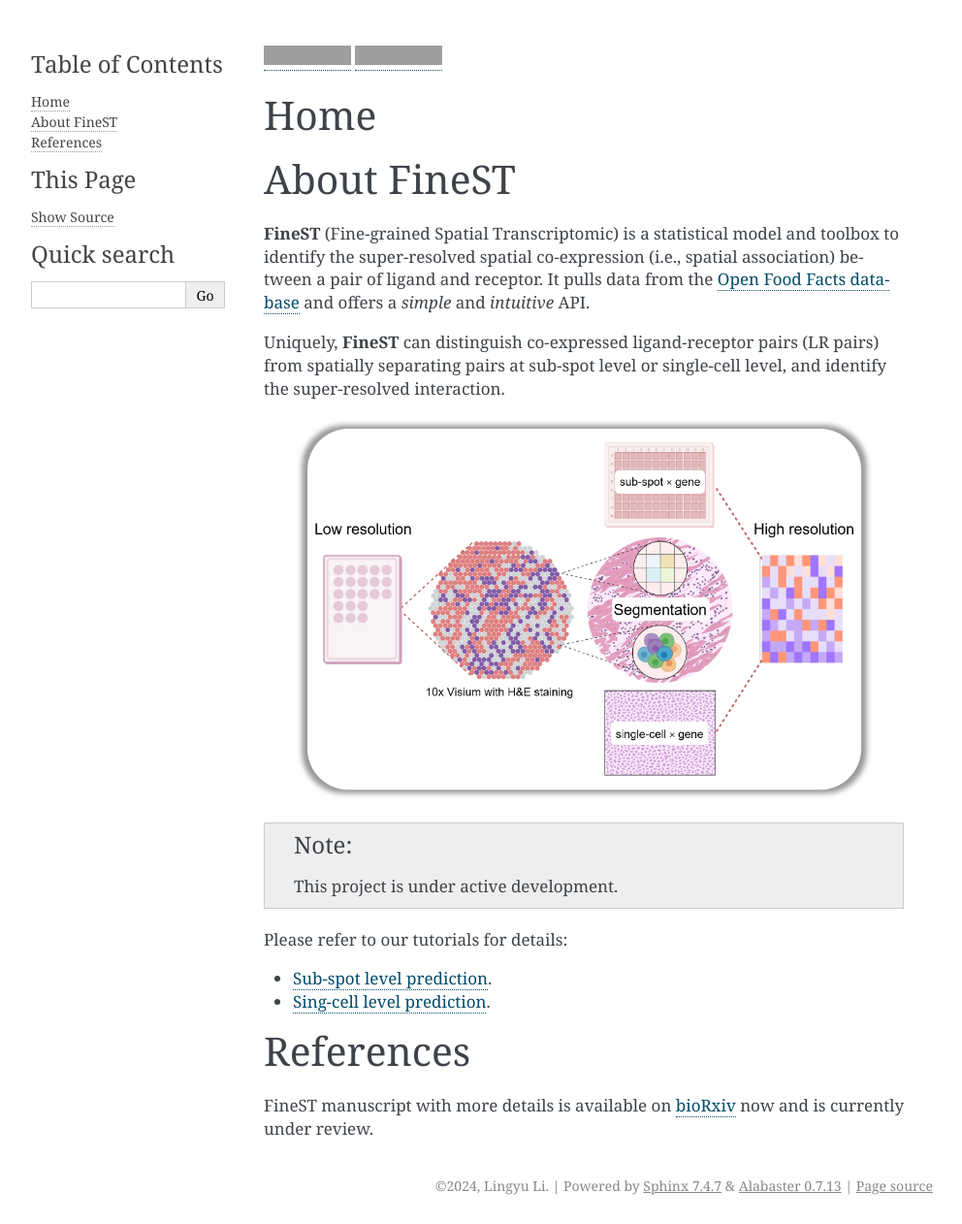
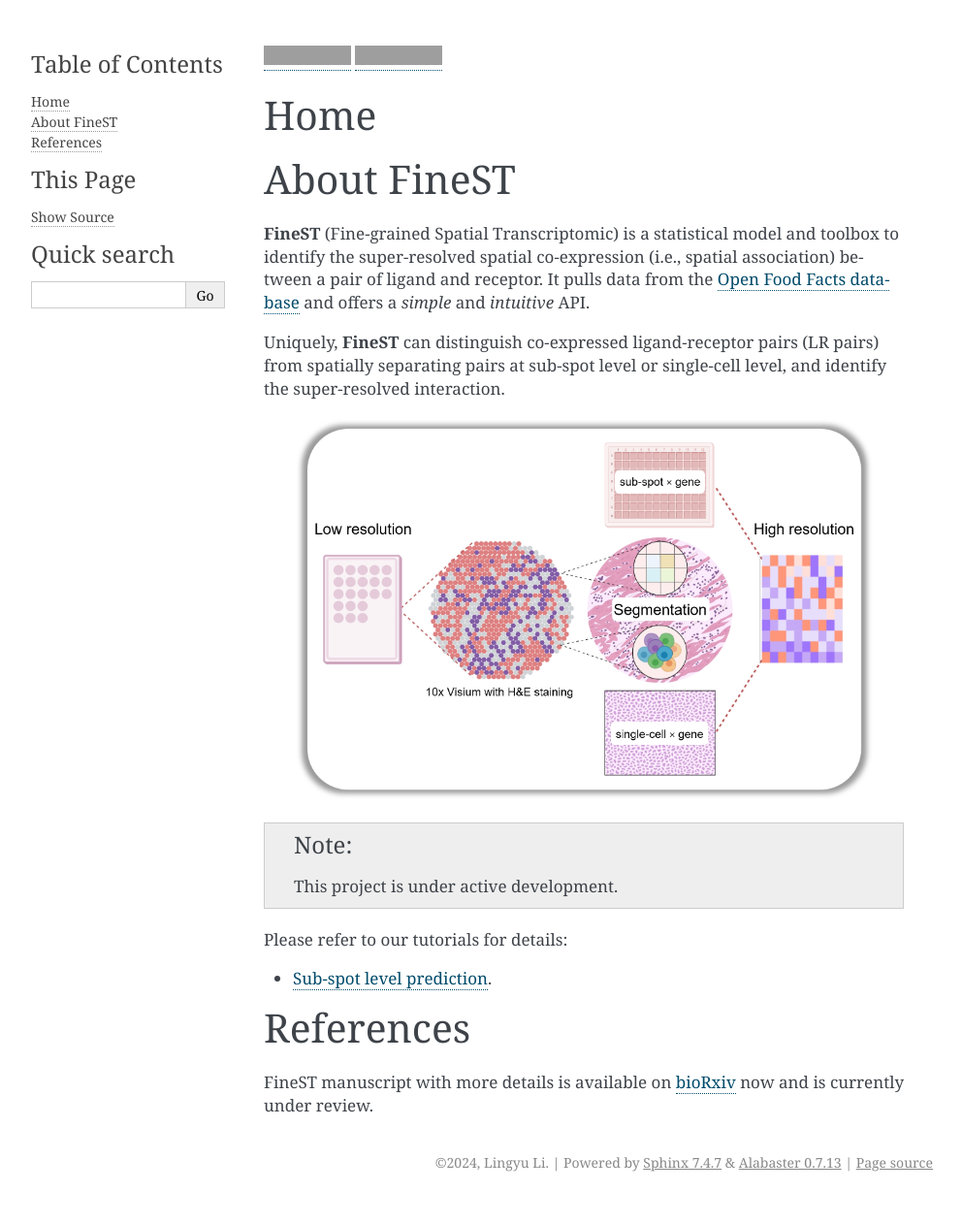
Before and after one commit to LingyuLi-math/FineST, a Sphinx documentation site: the page built from docs/source/index.rst, in a window 1280 px wide. Shown: the whole page at 97% size, without its empty margins (148-1140 px from the left). Built offline with Sphinx 7.4.7, drawn with Linux system fonts in a browser that asks for light colours; pages that are not in the unit, such as notebooks, are missing from menus; after the commit the page ends 1238 px from its top, so only the background shows below that; part of the change alters nothing that is shown; grey boxes are pictures that could not be loaded.

Commit message:
delet single-cell nb

```diff
--- a/docs/source/index.rst
+++ b/docs/source/index.rst
@@ -31,11 +31,7 @@ Please refer to our tutorials for details:
 
 * `Sub-spot level prediction`_.
 
-* `Sing-cell level prediction`_.
-
 .. _Sub-spot level prediction: BRCA_Train2.ipynb
-
-.. _Sing-cell level prediction: tutorial/scAEContraNPC1_16_LRgene_clear_0604.ipynb
 
 
 References
@@ -51,5 +47,12 @@ FineST manuscript with more details is available on bioRxiv_ now and is currentl
    :hidden:
 
    install
-   BRCA_Train2.ipynb
+
    release
+
+.. toctree::
+   :caption: Examples
+   :maxdepth: 1
+   :hidden:
+
+   BRCA_Train2
```
